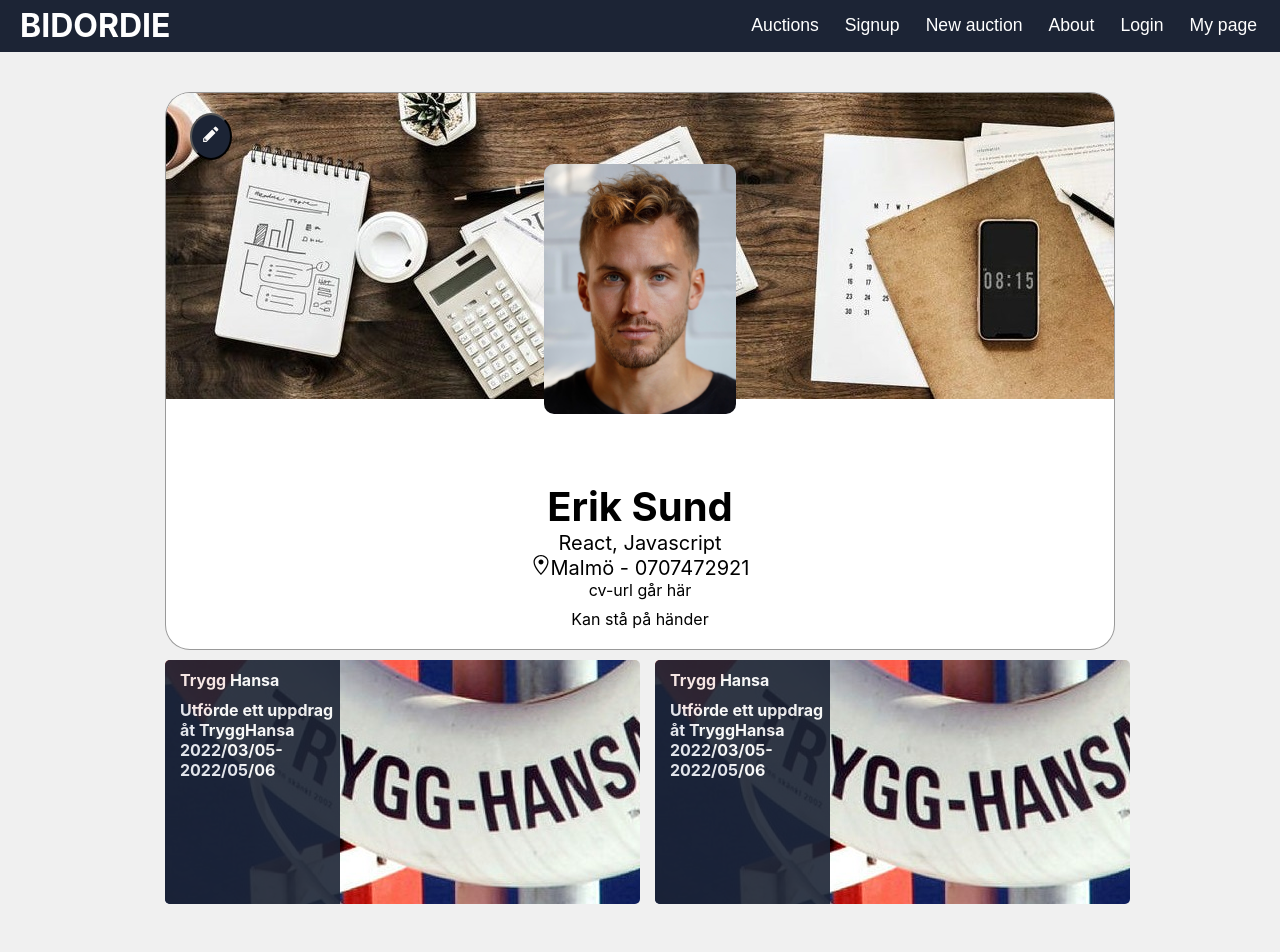
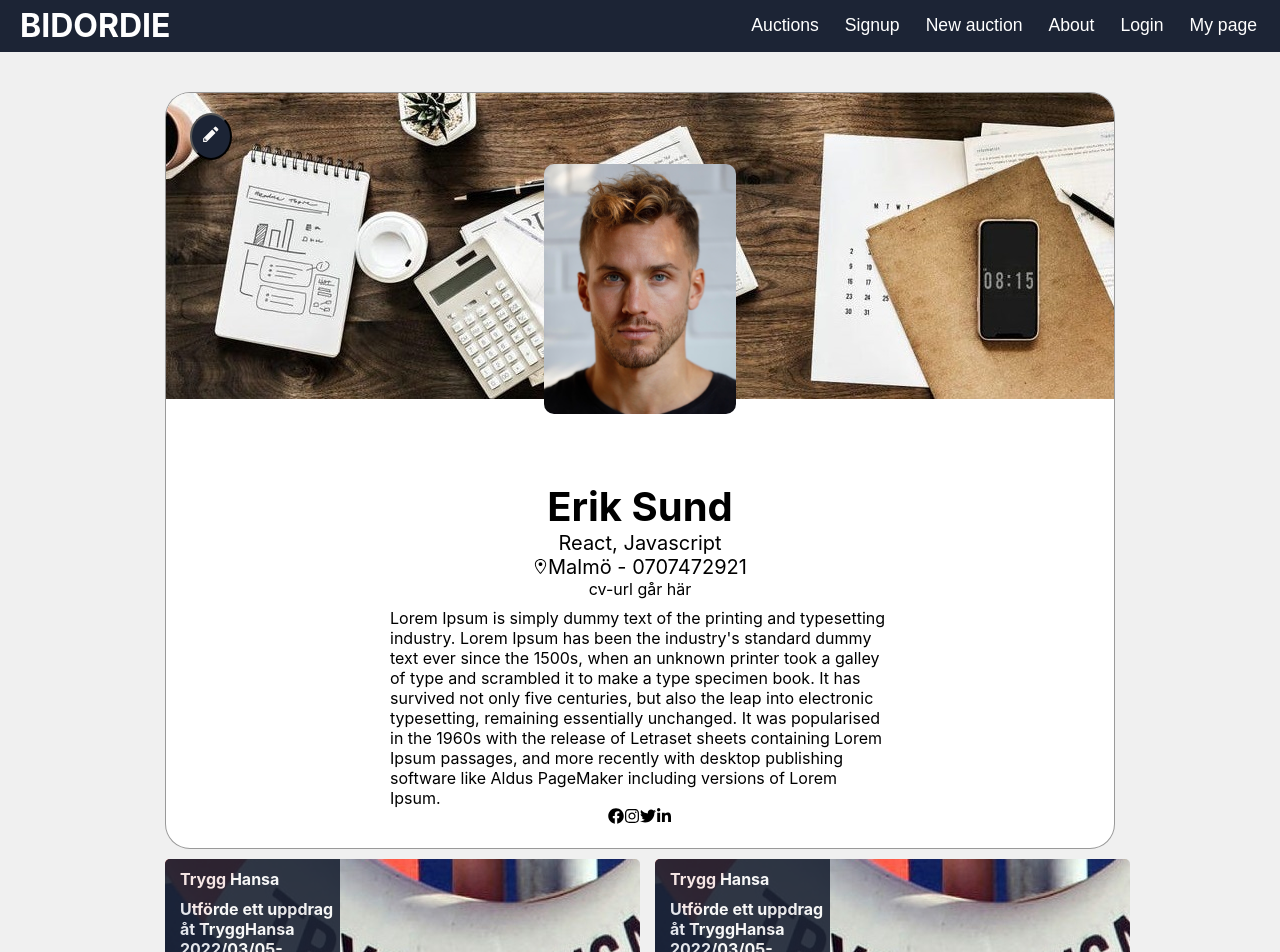
Before and after one commit to dreamc4t/bidordie, a React (Create React App) app: page /my-page in a window 1280 px wide. Shown: the top 952 px of the page. Built offline with nearby package versions, Linux system fonts and the light colour scheme; data requests are answered from the project's data file.

Commit message:
CSS på UserPage

```diff
--- a/data/auctions-db.json
+++ b/data/auctions-db.json
@@ -56,6 +56,7 @@
         }
       ],
       "otherInfo": "Kan stå på händer",
+      "biography": "Lorem Ipsum is simply dummy text of the printing and typesetting industry. Lorem Ipsum has been the industry's standard dummy text ever since the 1500s, when an unknown printer took a galley of type and scrambled it to make a type specimen book. It has survived not only five centuries, but also the leap into electronic typesetting, remaining essentially unchanged. It was popularised in the 1960s with the release of Letraset sheets containing Lorem Ipsum passages, and more recently with desktop publishing software like Aldus PageMaker including versions of Lorem Ipsum.",
       "competence": [
         "React",
         "Javascript"
@@ -196,5 +197,24 @@
       ],
       "otherInfo": ""
     }
+  ],
+  "auctionHistory": [
+    {
+      "id": 1,
+      "companyName": "Microsoft",
+      "password": "123abc",
+      "orgNum": "456123465",
+      "imageUrl": "/img/erik.jpeg",
+      "phone": "123 22 333 654",
+      "address": "Hellstreet 666",
+      "zipCode": 21438,
+      "town": "Malmö",
+      "links": [
+        {
+          "webpage": "https://github.com/"
+        }
+      ],
+      "otherInfo": "Lite mjukt"
+    }
   ]
 }
--- a/src/pages/CSS/user-page.css
+++ b/src/pages/CSS/user-page.css
@@ -75,8 +75,12 @@
     fill: rgb(250, 249, 249);
 }
 
-.user-page-location-icon {
+.user-page-icons {
     fill: black;
+}
+
+.user-page-social-media-links {
+
 }
 
 .previous-commisions {
--- a/src/pages/MyPage.js
+++ b/src/pages/MyPage.js
@@ -18,7 +18,7 @@
           userLocation={user.town}
           userPhoneNumber={user.phone}
           userCV={user.CV}
-          userBio={user.otherInfo}
+          userBio={user.biography}
         />}
       <div className="previous-commisions">
           <UserPageMockAuctions />
--- a/src/pages/UserPage.js
+++ b/src/pages/UserPage.js
@@ -1,6 +1,9 @@
 import {GoLocation} from "react-icons/go"
 import {GoPencil} from "react-icons/go"
-import {GoLogoGithub} from "react-icons/go"
+import { FaFacebook } from "react-icons/fa";
+import { FaInstagram } from "react-icons/fa";
+import { FaTwitter } from "react-icons/fa";
+import {FaLinkedinIn} from "react-icons/fa"
 
 const UserPage = ({userImage, userFirstName, userLastName, userShortDescript, userLocation, userPhoneNumber, userCV, userBio, userReferences, userPreviousAuctions}) => {
     return (
@@ -15,7 +18,7 @@
           <div className="user-profile-info">
             <h1>{userFirstName} {userLastName}</h1>
             <p>{userShortDescript}</p>
-            <p><GoLocation className="user-page-location-icon"/>{userLocation} - {userPhoneNumber}</p>
+            <p><GoLocation size={15} className="user-page-icons"/>{userLocation} - {userPhoneNumber}</p>
           </div>
           <div className="user-cv">
             {userCV}
@@ -27,7 +30,11 @@
         <div className="user-references">
           {userReferences}
         </div>
-        <div className="user-page-bottom">
+        <div className="user-page-social-media-links">
+          <FaFacebook className="user-page-icons"/>
+          <FaInstagram className="user-page-icons"/>
+          <FaTwitter className="user-page-icons"/>
+          <FaLinkedinIn className="user-page-icons"/>
         </div>
       </div>
     )
```
